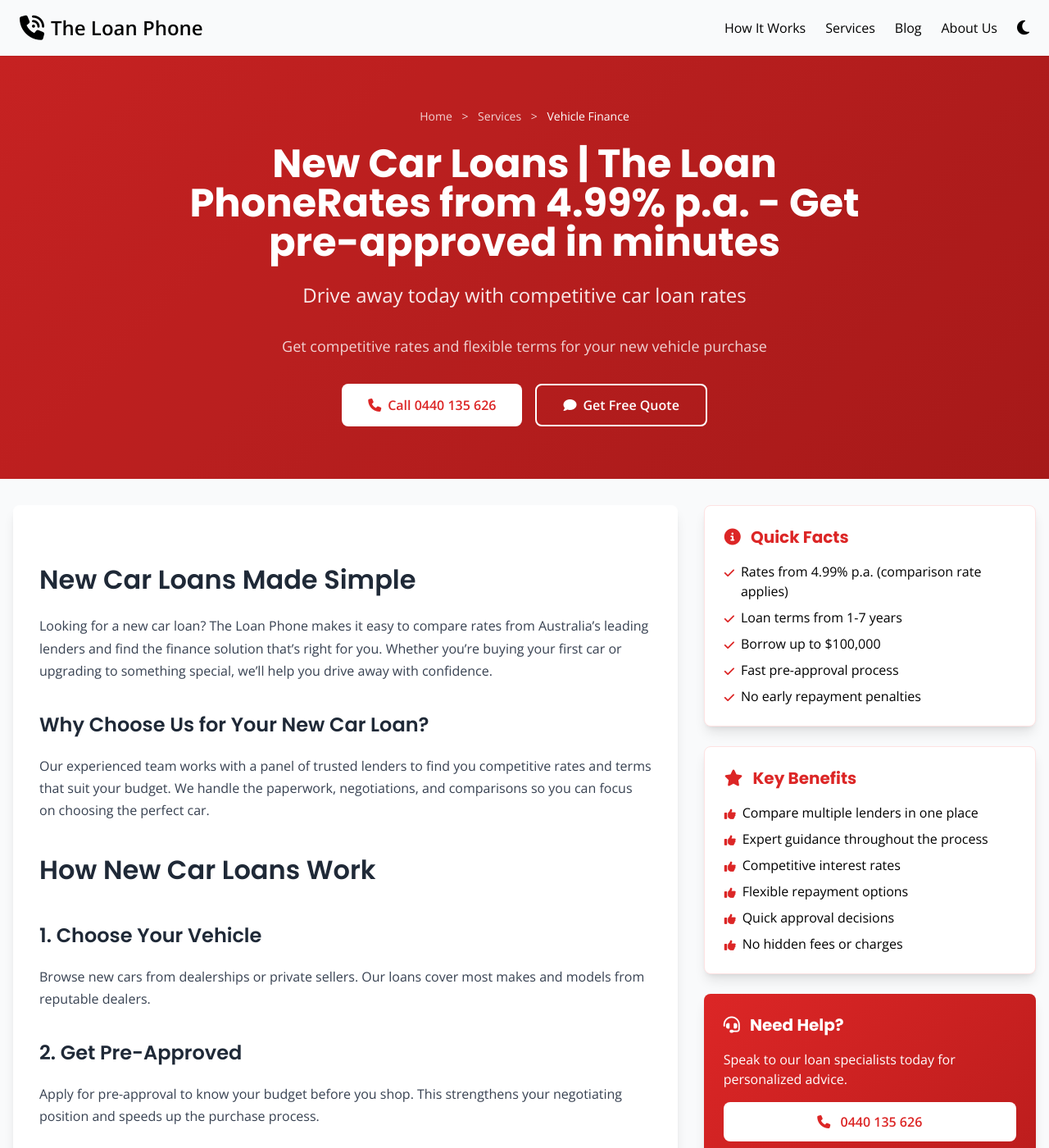
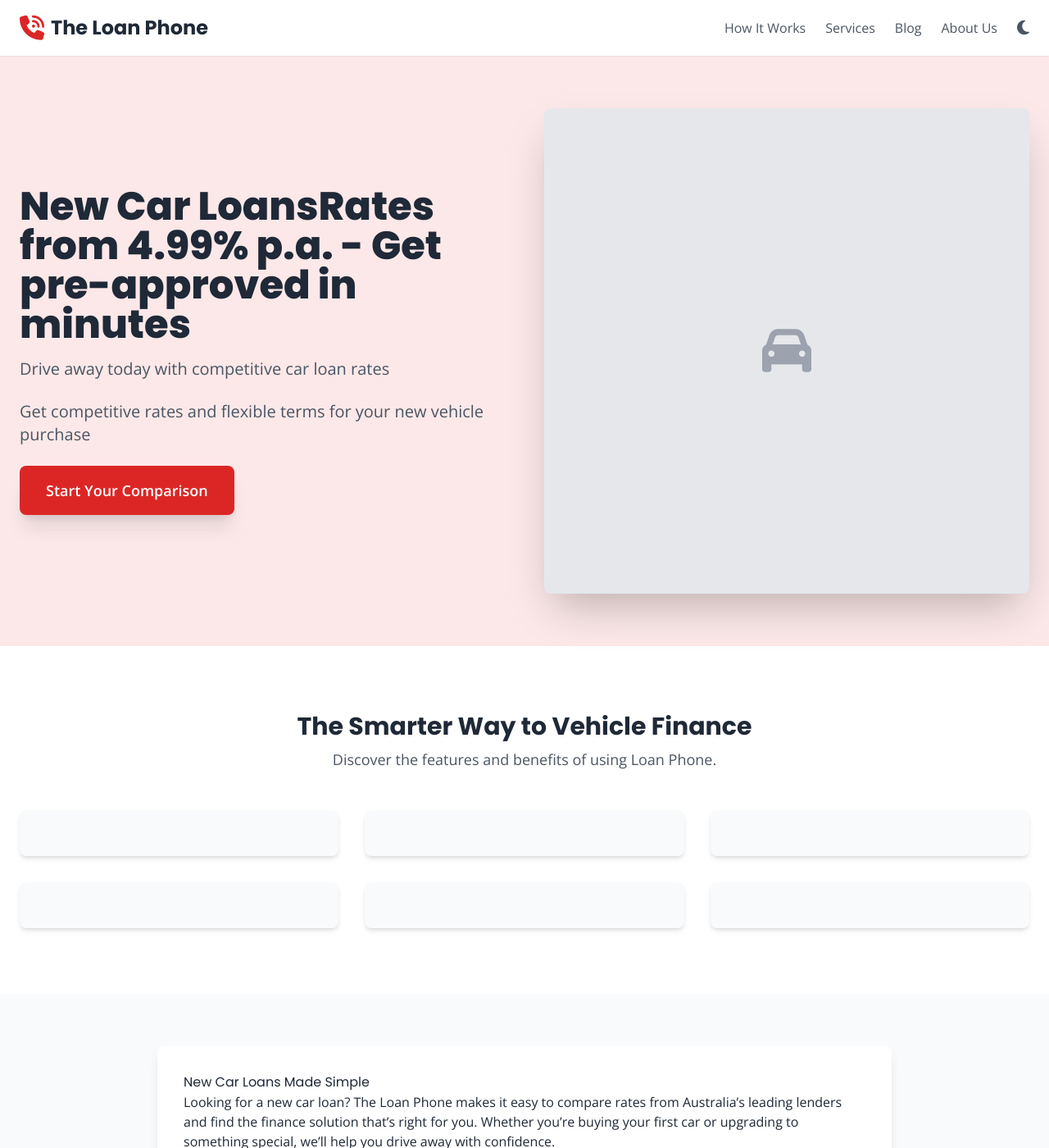
Before and after one commit to AMSumo9/loan-phone-website, a Jekyll site: the page built from _services/new-car-loans.md, in a window 1280 px wide and 1400 px high. Shown: the whole window at 82% size. Built offline with Jekyll 4.4.1, drawn with Linux system fonts in a browser that asks for light colours; nearby versions of some CDN libraries; some of the changed text lies outside the part shown.

Commit message:
Update services.html

```diff
--- a/_layouts/services.html
+++ b/_layouts/services.html
@@ -1,5 +1,5 @@
 <!DOCTYPE html>
-<html lang="en">
+<html lang="en" class="scroll-smooth">
 <head>
     <meta charset="UTF-8">
     <meta name="viewport" content="width=device-width, initial-scale=1.0">
@@ -25,283 +25,208 @@
     <!-- Favicon -->
     <link rel="icon" type="image/x-icon" href="{{ site.baseurl }}/assets/images/favicon.ico">
 
-    <!-- Fonts -->
-    <link href="https://fonts.googleapis.com/css2?family=Poppins:wght@300;400;500;600;700&family=Open+Sans:wght@400;500;600&display=swap" rel="stylesheet">
-
-    <!-- Tailwind CSS -->
+    <!-- Google Fonts & Icons -->
+    <link rel="preconnect" href="https://fonts.googleapis.com">
+    <link rel="preconnect" href="https://fonts.gstatic.com" crossorigin>
+    <link href="https://fonts.googleapis.com/css2?family=Open+Sans:wght@400;600&family=Poppins:wght@400;500;600;700;800&display=swap" rel="stylesheet">
+    <link rel="stylesheet" href="https://cdnjs.cloudflare.com/ajax/libs/font-awesome/6.5.1/css/all.min.css" crossorigin="anonymous" referrerpolicy="no-referrer" />
     <script src="https://cdn.tailwindcss.com"></script>
 
-    <!-- Font Awesome -->
-    <link rel="stylesheet" href="https://cdnjs.cloudflare.com/ajax/libs/font-awesome/6.5.1/css/all.min.css">
-
-    <!-- Custom CSS -->
+    <!-- Internal CSS -->
     <style>
         :root {
-            --primary-red: #DC2626;
-            --dark-red: #B91C1C;
-            --light-red: #FEF2F2;
+            --bg-primary: #ffffff;
+            --bg-secondary: #f9fafb;
+            --bg-accent: #fce8e8;
+            --text-primary: #1f2937;
+            --text-secondary: #4b5563;
+            --brand-red: #DC2626;
+            --brand-red-dark: #B91C1C;
         }
-
+        html.dark {
+            --bg-primary: #1f2937;
+            --bg-secondary: #374151;
+            --bg-accent: #374151;
+            --text-primary: #f9fafb;
+            --text-secondary: #d1d5db;
+        }
+        html.dark .features-heading,
+        html.dark .features-benefits-section h3 {
+            color: #ffffff;
+        }
         body {
             font-family: 'Open Sans', sans-serif;
-            line-height: 1.6;
+            background-color: var(--bg-primary);
+            color: var(--text-primary);
+            transition: background-color 0.3s, color 0.3s;
         }
-
-        .font-heading {
+        h1, h2, h3, h4, h5, h6 {
             font-family: 'Poppins', sans-serif;
         }
-
-        .text-primary { color: var(--primary-red) !important; }
-        .bg-primary { background-color: var(--primary-red) !important; }
-        .border-primary { border-color: var(--primary-red) !important; }
-        .hover\:bg-primary:hover { background-color: var(--primary-red) !important; }
-        .hover\:text-primary:hover { color: var(--primary-red) !important; }
-
-        .hero-section {
-            background: linear-gradient(135deg, var(--primary-red) 0%, var(--dark-red) 100%);
-            min-height: 300px;
+        .brand-red {
+            color: var(--brand-red);
         }
-
-        .service-card {
-            transition: all 0.3s ease;
-            border-left: 4px solid transparent;
+        .bg-brand-red {
+            background-color: var(--brand-red);
         }
-
-        .service-card:hover {
-            border-left-color: var(--primary-red);
-            transform: translateY(-2px);
+        .hover\:bg-brand-red-dark:hover {
+            background-color: var(--brand-red-dark);
         }
-
-        .content-area {
-            font-size: 16px;
-            line-height: 1.7;
-        }
-
-        .content-area h1,
-        .content-area h2,
-        .content-area h3,
-        .content-area h4 {
-            font-family: 'Poppins', sans-serif;
-            font-weight: 600;
-            margin-top: 2rem;
-            margin-bottom: 1rem;
-            color: #1F2937;
-        }
-
-        .content-area h1 { font-size: 2.5rem; }
-        .content-area h2 { font-size: 2rem; }
-        .content-area h3 { font-size: 1.5rem; }
-        .content-area h4 { font-size: 1.25rem; }
-
-        .content-area p {
-            margin-bottom: 1.5rem;
-            color: #374151;
-        }
-
-        .content-area ul,
-        .content-area ol {
-            margin-bottom: 1.5rem;
-            padding-left: 1.5rem;
-        }
-
-        .content-area li {
-            margin-bottom: 0.5rem;
-            color: #374151;
-        }
-
-        .quick-facts,
-        .key-benefits {
-            background: var(--light-red);
-            border: 1px solid #FEE2E2;
-        }
-
-        .cta-section {
-            background: linear-gradient(135deg, var(--primary-red) 0%, var(--dark-red) 100%);
-        }
-
-        .back-to-top {
+        #back-to-top {
             position: fixed;
             bottom: 20px;
             right: 20px;
-            background: var(--primary-red);
-            color: white;
-            width: 50px;
-            height: 50px;
-            border-radius: 50%;
-            display: none;
-            align-items: center;
-            justify-content: center;
-            cursor: pointer;
-            transition: all 0.3s ease;
-            z-index: 1000;
+            opacity: 0;
+            visibility: hidden;
+            transform: translateY(20px);
+            transition: all 0.3s;
+            z-index: 100;
         }
-
-        .back-to-top:hover {
-            background: var(--dark-red);
-            transform: translateY(-2px);
+        #back-to-top.active {
+            opacity: 1;
+            visibility: visible;
+            transform: translateY(0);
+        }
+        .animate-on-scroll {
+            opacity: 0;
+            transform: translateY(20px);
+            transition: opacity 0.6s ease-out, transform 0.6s ease-out;
+        }
+        .animate-on-scroll.is-visible {
+            opacity: 1;
+            transform: translateY(0);
+        }
+        .delay-1 { transition-delay: 0.1s; }
+        .delay-2 { transition-delay: 0.2s; }
+        .delay-3 { transition-delay: 0.3s; }
+        .mobile-nav { display: none; }
+        .mobile-nav.active { display: flex; }
+        @media (max-width: 768px) {
+            .desktop-nav { display: none; }
         }
     </style>
 </head>
-<body class="bg-gray-50">
+<body class="bg-white text-gray-800">
 
     <!-- Header -->
     {% include header.html %}
 
+    <main>
+        {% if page.service_type %}
         <!-- Hero Section for Individual Service Pages -->
-    {% if page.layout == 'services' and page.service_type %}
-    <div class="hero-section text-white relative overflow-hidden">
-        <div class="absolute inset-0 bg-black opacity-10"></div>
-        <div class="container mx-auto px-4 py-16 relative z-10">
-            <div class="max-w-4xl mx-auto text-center">
-                <!-- Breadcrumbs -->
-                <nav class="text-white/80 text-sm mb-6">
-                    <a href="{{ site.baseurl }}/" class="hover:text-white">Home</a>
-                    <span class="mx-2">></span>
-                    <a href="{{ site.baseurl }}/services/" class="hover:text-white">Services</a>
-                    <span class="mx-2">></span>
-                    <span class="text-white">{{ page.service_type | default: "Service" }}</span>
-                </nav>
-
-                <h1 class="text-4xl md:text-5xl font-heading font-bold mb-6">
+        <section class="bg-[var(--bg-accent)] transition-colors duration-300">
+            <div class="container mx-auto px-6 py-16 grid md:grid-cols-2 gap-12 items-center">
+                <div class="animate-on-scroll">
+                    <h1 class="text-5xl font-extrabold text-[var(--text-primary)] mb-4">
                         {% if page.hero_highlight %}
-                        {{ page.title | replace: page.hero_highlight, '<span class="text-yellow-300">' | append: page.hero_highlight | append: '</span>' }}
+                            {{ page.title | remove: ' | The Loan Phone' | replace: page.hero_highlight, '<span class="brand-red">' | append: page.hero_highlight | append: '</span>' }}
                         {% else %}
                             {{ page.title | remove: ' | The Loan Phone' }}
                         {% endif %}
                     </h1>
 
                     {% if page.subtitle %}
-                <p class="text-xl md:text-2xl mb-8 text-white/90">{{ page.subtitle }}</p>
+                    <p class="text-xl text-[var(--text-secondary)] mb-6">{{ page.subtitle }}</p>
                     {% endif %}
 
                     {% if page.excerpt %}
-                <p class="text-lg mb-8 text-white/80 max-w-2xl mx-auto">{{ page.excerpt }}</p>
+                    <p class="text-xl text-[var(--text-secondary)] mb-6">{{ page.excerpt }}</p>
                     {% endif %}
 
-                <div class="flex flex-col sm:flex-row gap-4 justify-center">
-                    <a href="tel:{{ site.contact.phone }}" class="bg-white text-red-600 px-8 py-3 rounded-lg font-semibold hover:bg-gray-100 transition duration-300 inline-flex items-center justify-center">
-                        <i class="fas fa-phone mr-2"></i>
-                        Call {{ site.contact.phone_display }}
+                    <a href="{{ site.baseurl }}/#loan-selector" class="inline-block bg-brand-red text-white font-bold text-lg px-8 py-4 rounded-lg shadow-xl hover:bg-brand-red-dark transition-transform duration-300 transform hover:scale-105">
+                        Start Your Comparison
                     </a>
-                    <button onclick="openSupportModal()" class="bg-transparent border-2 border-white text-white px-8 py-3 rounded-lg font-semibold hover:bg-white hover:text-red-600 transition duration-300 inline-flex items-center justify-center">
-                        <i class="fas fa-comment mr-2"></i>
-                        Get Free Quote
-                    </button>
+                </div>
+                <div class="animate-on-scroll delay-1">
+                    {% if page.hero_image %}
+                    <img src="{{ site.baseurl }}/assets/images/{{ page.hero_image }}" alt="{{ page.title | remove: ' | The Loan Phone' }} illustration" class="rounded-lg shadow-2xl w-full h-auto aspect-square object-cover">
+                    {% else %}
+                    <div class="rounded-lg shadow-2xl w-full h-auto aspect-square bg-gray-200 flex items-center justify-center">
+                        <i class="fas fa-{{ page.icon | default: 'handshake' }} text-6xl text-gray-400"></i>
+                    </div>
+                    {% endif %}
                 </div>
             </div>
+        </section>
+
+        <!-- Features & Benefits Section -->
+        <section class="py-20 bg-[var(--bg-primary)] transition-colors duration-300 features-benefits-section">
+            <div class="container mx-auto px-6">
+                <div class="text-center mb-12 animate-on-scroll">
+                    <h2 class="text-3xl font-bold features-heading">
+                        {% if page.features_title %}
+                            {{ page.features_title }}
+                        {% else %}
+                            The Smarter Way to {{ page.service_type | default: "Get Your Loan" }}
+                        {% endif %}
+                    </h2>
+                    <p class="mt-2 text-lg text-[var(--text-secondary)]">Discover the features and benefits of using Loan Phone.</p>
+                </div>
+
+                {% if page.key_benefits %}
+                <div class="grid md:grid-cols-2 lg:grid-cols-3 gap-8">
+                    {% for benefit in page.key_benefits %}
+                    <div class="bg-[var(--bg-secondary)] p-6 rounded-lg shadow-md animate-on-scroll delay-{{ forloop.index | modulo: 3 | plus: 1 }}">
+                        {% if benefit.icon %}
+                        <i class="{{ benefit.icon }} text-4xl brand-red mb-4"></i>
+                        {% endif %}
+                        <h3 class="text-xl font-semibold mb-2">{{ benefit.title }}</h3>
+                        <p class="text-[var(--text-secondary)]">{{ benefit.description }}</p>
+                    </div>
+                    {% endfor %}
+                </div>
+                {% else %}
+                <!-- Default benefits if none specified -->
+                <div class="grid md:grid-cols-2 lg:grid-cols-3 gap-8">
+                    <div class="bg-[var(--bg-secondary)] p-6 rounded-lg shadow-md animate-on-scroll delay-1">
+                        <i class="fas fa-search text-4xl brand-red mb-4"></i>
+                        <h3 class="text-xl font-semibold mb-2">Compare Multiple Lenders</h3>
+                        <p class="text-[var(--text-secondary)]">We give you access to a wide range of lenders to ensure you get a competitive rate and term.</p>
+                    </div>
+                    <div class="bg-[var(--bg-secondary)] p-6 rounded-lg shadow-md animate-on-scroll delay-2">
+                        <i class="fas fa-tachometer-alt text-4xl brand-red mb-4"></i>
+                        <h3 class="text-xl font-semibold mb-2">Fast Approvals</h3>
+                        <p class="text-[var(--text-secondary)]">Our streamlined process is designed to get you a fast pre-approval so you can secure your loan quickly.</p>
+                    </div>
+                    <div class="bg-[var(--bg-secondary)] p-6 rounded-lg shadow-md animate-on-scroll delay-3">
+                        <i class="fas fa-shield-alt text-4xl brand-red mb-4"></i>
+                        <h3 class="text-xl font-semibold mb-2">Protect Your Credit File</h3>
+                        <p class="text-[var(--text-secondary)]">See your genuine finance options without lodging a formal application that impacts your credit score.</p>
+                    </div>
+                    <div class="bg-[var(--bg-secondary)] p-6 rounded-lg shadow-md animate-on-scroll delay-1">
+                        <i class="fas fa-user-tie text-4xl brand-red mb-4"></i>
+                        <h3 class="text-xl font-semibold mb-2">Expert Guidance</h3>
+                        <p class="text-[var(--text-secondary)]">Get paired with a specialist broker who knows the market and can structure a deal that suits your needs.</p>
+                    </div>
+                    <div class="bg-[var(--bg-secondary)] p-6 rounded-lg shadow-md animate-on-scroll delay-2">
+                        <i class="fas fa-file-invoice text-4xl brand-red mb-4"></i>
+                        <h3 class="text-xl font-semibold mb-2">Flexible Options</h3>
+                        <p class="text-[var(--text-secondary)]">We work with lenders who offer flexible documentation and approval options for various situations.</p>
+                    </div>
+                    <div class="bg-[var(--bg-secondary)] p-6 rounded-lg shadow-md animate-on-scroll delay-3">
+                        <i class="fas fa-handshake text-4xl brand-red mb-4"></i>
+                        <h3 class="text-xl font-semibold mb-2">Personalized Service</h3>
+                        <p class="text-[var(--text-secondary)]">Our team provides personalized service to ensure you get the best loan solution for your specific circumstances.</p>
                     </div>
                 </div>
                 {% endif %}
+            </div>
+        </section>
 
-    <!-- Main Content -->
-    <main class="container mx-auto px-4 py-8">
-        {% if page.layout == 'services' and page.service_type %}
-            <!-- Individual Service Page Layout -->
-            <div class="flex flex-col lg:flex-row gap-8">
-                <!-- Main Content -->
-                <div class="lg:w-2/3">
-                    <div class="bg-white rounded-lg shadow-lg p-8 content-area">
+        <!-- Main Content Section -->
+        {% if content != "" %}
+        <section class="py-16 bg-[var(--bg-secondary)] transition-colors duration-300">
+            <div class="container mx-auto px-6">
+                <div class="bg-[var(--bg-primary)] rounded-lg shadow-lg p-8 max-w-4xl mx-auto">
                     {{ content }}
                 </div>
             </div>
-
-                <!-- Sidebar -->
-                <div class="lg:w-1/3">
-                    <!-- Quick Facts -->
-                    {% if page.quick_facts %}
-                    <div class="bg-white rounded-lg shadow-lg p-6 mb-6 quick-facts">
-                        <h3 class="text-xl font-heading font-bold mb-4 text-primary">
-                            <i class="fas fa-info-circle mr-2"></i>
-                            Quick Facts
-                        </h3>
-                        <ul class="space-y-2">
-                            {% for fact in page.quick_facts %}
-                            <li class="flex items-start">
-                                <i class="fas fa-check text-primary mr-2 mt-1 text-sm"></i>
-                                <span>{{ fact }}</span>
-                            </li>
-                            {% endfor %}
-                        </ul>
-                    </div>
+        </section>
         {% endif %}
 
-                    <!-- Key Benefits -->
-                    {% if page.key_benefits %}
-                    <div class="bg-white rounded-lg shadow-lg p-6 mb-6 key-benefits">
-                        <h3 class="text-xl font-heading font-bold mb-4 text-primary">
-                            <i class="fas fa-star mr-2"></i>
-                            Key Benefits
-                        </h3>
-                        <ul class="space-y-2">
-                            {% for benefit in page.key_benefits %}
-                            <li class="flex items-start">
-                                <i class="fas fa-thumbs-up text-primary mr-2 mt-1 text-sm"></i>
-                                <span>{{ benefit }}</span>
-                            </li>
-                            {% endfor %}
-                        </ul>
-                    </div>
-                    {% endif %}
-
-                    <!-- Contact Card -->
-                    <div class="bg-white rounded-lg shadow-lg p-6 cta-section text-white">
-                        <h3 class="text-xl font-heading font-bold mb-4">
-                            <i class="fas fa-headset mr-2"></i>
-                            Need Help?
-                        </h3>
-                        <p class="mb-4">Speak to our loan specialists today for personalized advice.</p>
-                        <div class="space-y-3">
-                            <a href="tel:{{ site.contact.phone }}" class="block w-full bg-white text-red-600 text-center py-3 rounded-lg font-semibold hover:bg-gray-100 transition duration-300">
-                                <i class="fas fa-phone mr-2"></i>
-                                {{ site.contact.phone_display }}
-                            </a>
-                            <button onclick="openSupportModal()" class="block w-full bg-transparent border-2 border-white text-white text-center py-3 rounded-lg font-semibold hover:bg-white hover:text-red-600 transition duration-300">
-                                <i class="fas fa-envelope mr-2"></i>
-                                Email Us
-                            </button>
-                        </div>
-                    </div>
-
-                    <!-- Related Services -->
-                    <div class="bg-white rounded-lg shadow-lg p-6 mt-6">
-                        <h3 class="text-xl font-heading font-bold mb-4 text-primary">
-                            <i class="fas fa-link mr-2"></i>
-                            Related Services
-                        </h3>
-                        <div class="space-y-2">
-                            {% assign related_services = site.services | where: "category", page.category | limit: 5 %}
-                            {% for service in related_services %}
-                                {% unless service.url == page.url %}
-                                <a href="{{ site.baseurl }}{{ service.url }}" class="block p-3 rounded hover:bg-red-50 hover:text-primary transition duration-300">
-                                    {% if service.icon %}<i class="{{ service.icon }} mr-2"></i>{% endif %}
-                                    {{ service.title | remove: ' | The Loan Phone' }}
-                                </a>
-                                {% endunless %}
-                            {% endfor %}
-
-                            <!-- Fallback to data file if no collection services -->
-                            {% if related_services.size < 2 %}
-                                {% for loan_type in site.data.loan_types.all_types limit: 5 %}
-                                <a href="{{ site.baseurl }}{{ loan_type.url }}" class="block p-3 rounded hover:bg-red-50 hover:text-primary transition duration-300">
-                                    <i class="fas fa-arrow-right mr-2"></i>
-                                    {{ loan_type.name }}
-                                </a>
-                                {% endfor %}
-                            {% endif %}
-                        </div>
-
-                        <div class="mt-4 pt-4 border-t">
-                            <a href="{{ site.baseurl }}/services/" class="text-primary hover:text-dark-red font-semibold">
-                                <i class="fas fa-th-large mr-2"></i>
-                                View All Services
-                            </a>
-                        </div>
-                    </div>
-                </div>
-            </div>
         {% else %}
         <!-- Services Index Page Layout -->
-            <div class="content-area">
+        <div class="bg-[var(--bg-primary)] transition-colors duration-300">
             {{ content }}
         </div>
         {% endif %}
@@ -311,36 +236,52 @@
     {% include footer.html %}
 
     <!-- Back to Top Button -->
-    <div class="back-to-top" id="backToTop">
+    <button id="back-to-top" class="bg-brand-red text-white w-12 h-12 rounded-full shadow-lg flex items-center justify-center">
         <i class="fas fa-arrow-up"></i>
-    </div>
+    </button>
+
+    <!-- Support Modal (from footer) -->
 
     <!-- JavaScript -->
     <script>
+        document.addEventListener('DOMContentLoaded', () => {
             // Back to top functionality
-        window.addEventListener('scroll', function() {
-            const backToTop = document.getElementById('backToTop');
-            if (window.pageYOffset > 300) {
-                backToTop.style.display = 'flex';
+            const backToTopButton = document.getElementById('back-to-top');
+            if(backToTopButton){
+                window.addEventListener('scroll', () => {
+                    if (window.scrollY > 300) {
+                        backToTopButton.classList.add('active');
                     } else {
-                backToTop.style.display = 'none';
+                        backToTopButton.classList.remove('active');
                     }
                 });
+                backToTopButton.addEventListener('click', () => {
+                    window.scrollTo({ top: 0, behavior: 'smooth' });
+                });
+            }
 
-        document.getElementById('backToTop').addEventListener('click', function() {
-            window.scrollTo({
-                top: 0,
-                behavior: 'smooth'
+            // Scroll animations
+            const observer = new IntersectionObserver((entries) => {
+                entries.forEach(entry => {
+                    if (entry.isIntersecting) {
+                        entry.target.classList.add('is-visible');
+                    }
                 });
-        });
+            }, { threshold: 0.1 });
 
-        // Support modal function (to be defined in footer include)
+            const elementsToAnimate = document.querySelectorAll('.animate-on-scroll');
+            elementsToAnimate.forEach(el => observer.observe(el));
+
+            // Support modal functionality (if modal exists in footer)
             function openSupportModal() {
                 const modal = document.getElementById('support-modal');
                 if (modal) {
                     modal.style.display = 'flex';
                 }
             }
+
+            // Make function available globally
+            window.openSupportModal = openSupportModal;
 
             // Smooth scrolling for anchor links
             document.querySelectorAll('a[href^="#"]').forEach(anchor => {
@@ -355,6 +296,7 @@
                     }
                 });
             });
+        });
     </script>
 </body>
 </html>
```
Lines whose indentation alone changed are shown as unchanged.
